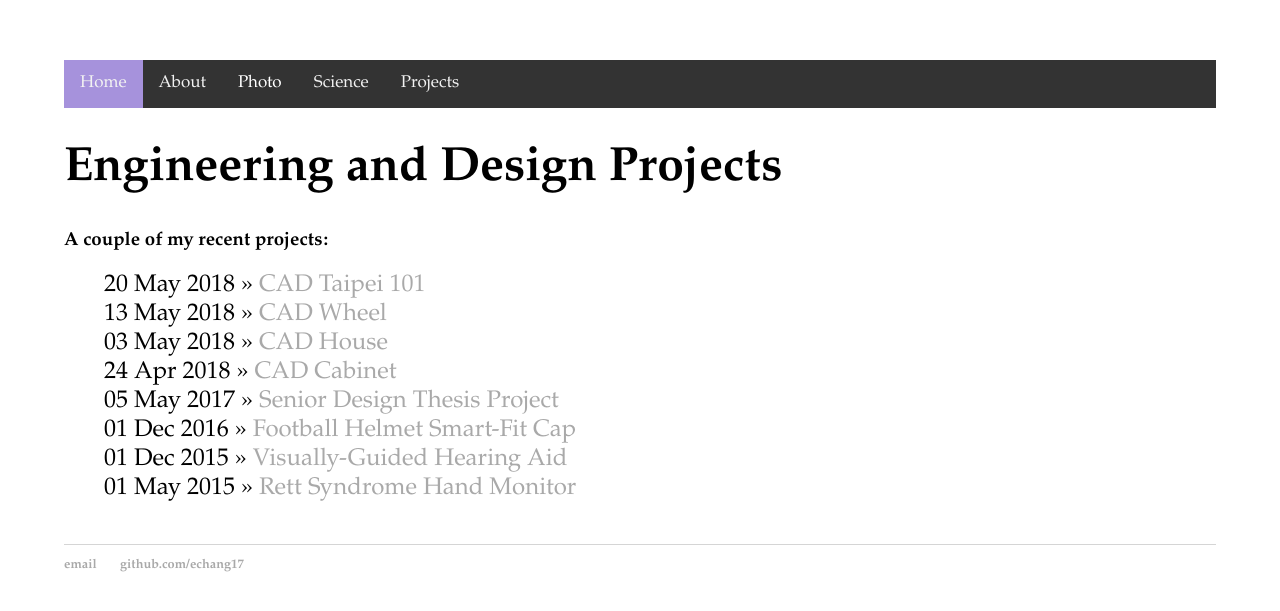
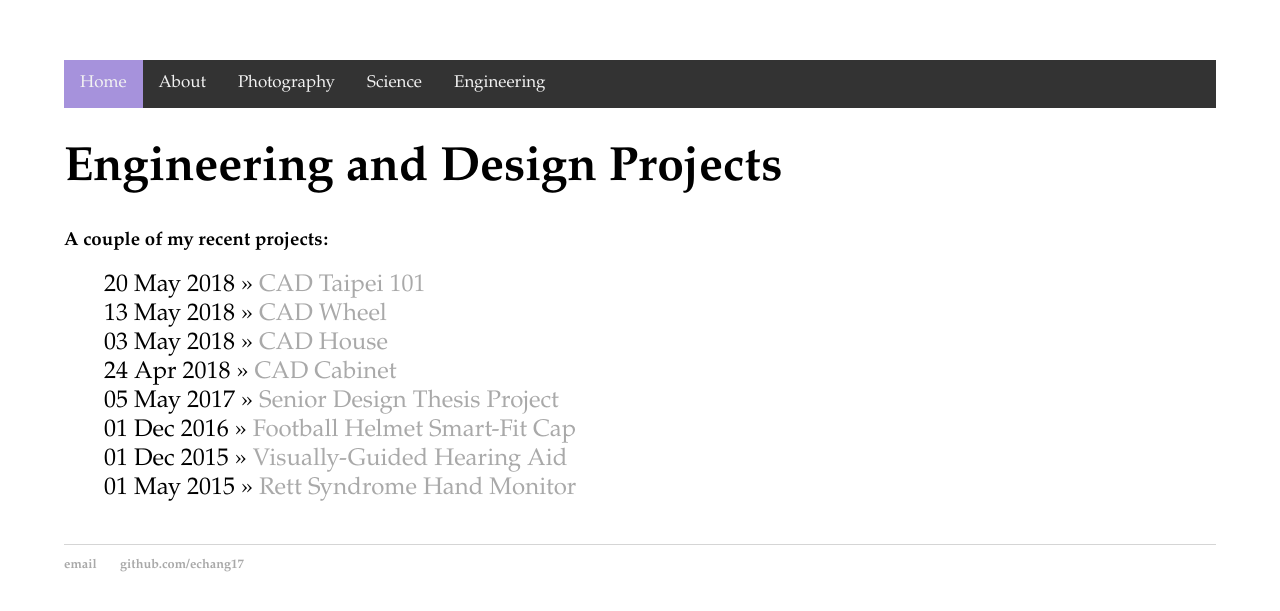
Before and after one commit to echang17/echang17.github.io, a Jekyll site: the page built from projects/index.html, in a window 1280 px wide. Shown: the top 611 px of the page. Built offline with Jekyll 4.4.1, drawn with Linux system fonts in a browser that asks for light colours.

Commit message:
Update default.html

```diff
--- a/_layouts/default.html
+++ b/_layouts/default.html
@@ -12,21 +12,11 @@
 		<div class="topnav" id="myTopnav">
   			<a href="/" class="active">Home</a>
   			<a href="/about">About</a>
-  			<div class="dropdown">
-    				<button class="dropbtn">Photo
-      					<i class="fa fa-caret-down"></i>
-    				</button>
-    				<div class="dropdown-content">
-      					<a href="/sportsphoto">Sports Photography</a>
-      					<a href="/photography">Outdoor Photography</a>
-      					<a href="/ISI">For Stanford Athletics</a>
-					<a href="/links">Published</a>
-    				</div>
-  			</div>
+			<a href="/sportsphoto">Photography</a>
   			<a href="/science">Science</a>
-			<a href="/projects">Projects</a>
+			<a href="/projects">Engineering</a>
 			<!--<a href="javascript:void(0);" class="icon" onclick="myFunction()">&#9776;-->
-			</div>
+		</div>
 
 <!--java function for responsive nav bar-->
 <script>
```
